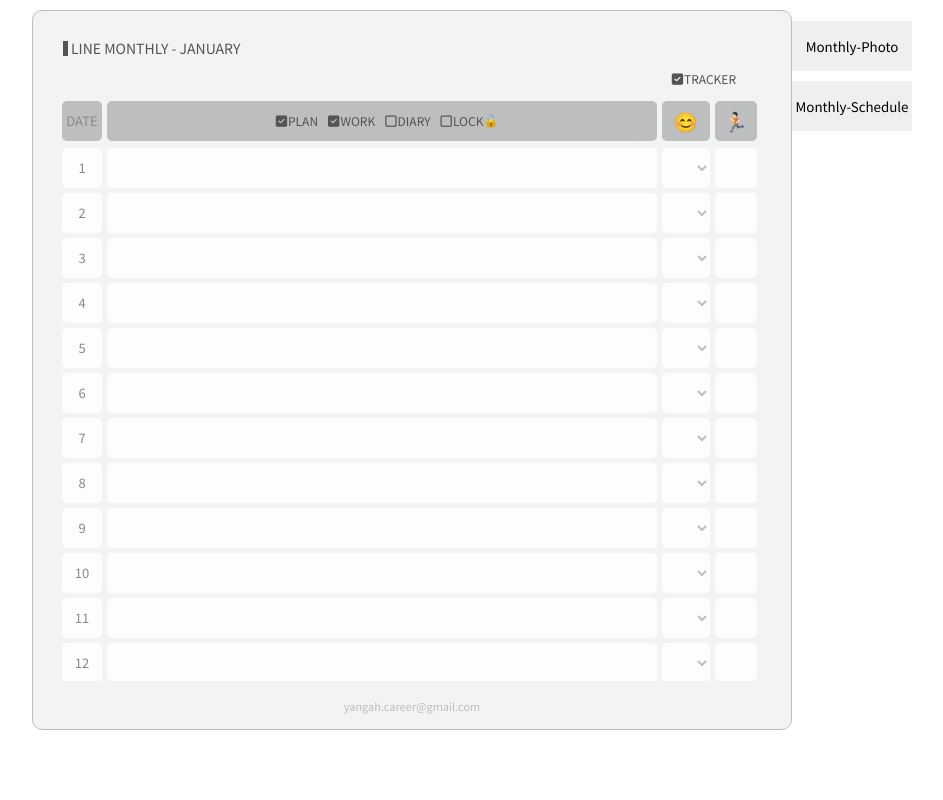
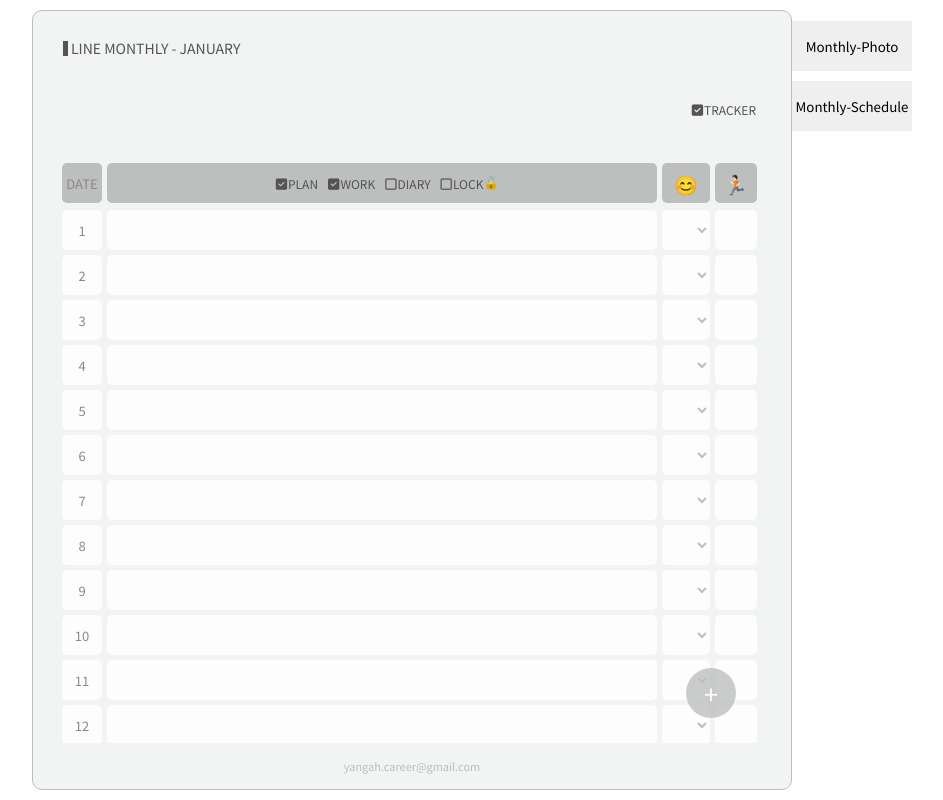
Before and after one commit to Yang-ah/my_first_diary, a React (Create React App) app: page /schedule in a window 1280 px wide. Shown: the whole page, without its empty margins (228-1171 px from the left). Built offline with nearby package versions, Linux system fonts and the light colour scheme.

Commit message:
modified files

```diff
--- a/src/App.tsx
+++ b/src/App.tsx
@@ -1,8 +1,9 @@
 import { Outlet, useNavigate } from "react-router-dom";
 import styled from "styled-components";
 
-const BODY = styled.div`
-  width: 100%;
+const BodyWrap = styled.div`
+  width: 100vw;
+  height: 100vh;
   display: flex;
   flex-direction: column;
 `;
@@ -11,11 +12,11 @@ const Wrap = styled.div`
   display: flex;
   flex-direction: column;
   width: 760px;
-  height: 720px;
+  height: 100%;
   color: ${(props) => props.theme.firstColor};
   background-color: ${(props) => props.theme.fifthColor};
   border: 1px solid ${(props) => props.theme.fourthColor};
-  margin-top: 10px;
+  margin: 10px 0;
   align-self: center;
   justify-content: space-between;
   border-radius: 10px;
@@ -36,6 +37,15 @@ const Btn = styled.button`
   margin-bottom: 10px;
 `;
 
+export const Message = styled.h1`
+  width: 100%;
+  display: flex;
+  justify-content: center;
+  font-size: 11px;
+  font-weight: 400;
+  color: ${(props) => props.theme.fourthColor};
+`;
+
 function App() {
   const navigate = useNavigate();
   const goSchedule = () => {
@@ -46,15 +56,16 @@ function App() {
     navigate("/");
   };
   return (
-    <BODY>
+    <BodyWrap>
       <Wrap>
         <Outlet />
         <BtnWrap>
           <Btn onClick={goHome}>Monthly-Photo</Btn>
           <Btn onClick={goSchedule}>Monthly-Schedule</Btn>
         </BtnWrap>
+        <Message>yangah.career@gmail.com</Message>
       </Wrap>
-    </BODY>
+    </BodyWrap>
   );
 }
 
--- a/src/components/CheckBox.tsx
+++ b/src/components/CheckBox.tsx
@@ -43,7 +43,7 @@ const CheckContainer = styled.div`
 const TrackerContainer = styled(CheckContainer)`
   height: 10px;
   justify-content: flex-end;
-  margin-right: 80px;
+  margin-right: 40px;
 `;
 
 export function Tracker() {
--- a/src/components/Diary.tsx
+++ b/src/components/Diary.tsx
@@ -1,6 +1,6 @@
 import { useRecoilState, useRecoilValue } from "recoil";
 import styled from "styled-components";
-import { onDiaryAtom } from "../atom";
+import { onDiaryAtom, onLockAtom } from "../atom";
 import { useState } from "react";
 
 export const MainBox = styled.input`
@@ -18,6 +18,7 @@ export const MainBox = styled.input`
 `;
 
 function Diary() {
+  const onLock = useRecoilValue(onLockAtom);
   const [mainContent, mainChange] = useState("");
   const onDiary = useRecoilValue(onDiaryAtom);
   const setMain = (e: React.FormEvent<HTMLInputElement>) => {
@@ -28,9 +29,11 @@ function Diary() {
     <div>
       {onDiary ? (
         <MainBox
+          type="text"
           onChange={setMain}
           placeholder="오늘의 한 줄 일기를 써보세요. (최대 56자)"
           value={mainContent ? mainContent : ""}
+          disabled={onLock}
         />
       ) : (
         <MainBox as="div">{mainContent}</MainBox>
--- a/src/components/Emojis.tsx
+++ b/src/components/Emojis.tsx
@@ -1,4 +1,6 @@
+import { useRecoilValue } from "recoil";
 import styled from "styled-components";
+import { onLockAtom } from "../atom";
 import { SideBox } from "../screens/Monthly-Schedule";
 
 const Option = styled.option`
@@ -8,8 +10,10 @@ const Option = styled.option`
 `;
 
 function Emojis() {
+  const onLock = useRecoilValue(onLockAtom);
+
   return (
-    <SideBox as="select">
+    <SideBox as="select" disabled={onLock}>
       <Option value="none"></Option>
       <Option value="happy">🥰</Option>
       <Option value="good">🙂</Option>
--- a/src/components/Exercise.tsx
+++ b/src/components/Exercise.tsx
@@ -1,11 +1,24 @@
 import { useState } from "react";
 import { SideBox } from "./../screens/Monthly-Schedule";
+import { useRecoilValue } from "recoil";
+import { onLockAtom } from "../atom";
+
 function Exercise() {
+  const onLock = useRecoilValue(onLockAtom);
+
   const [done, setDone] = useState("");
   const doneToggle = () => {
     done == "🖤" ? setDone("·") : setDone("🖤");
   };
-  return <SideBox as="input" type="button" onClick={doneToggle} value={done} />;
+  return (
+    <SideBox
+      as="input"
+      disabled={onLock}
+      type="button"
+      onClick={doneToggle}
+      value={done}
+    />
+  );
 }
 
 export default Exercise;
--- a/src/screens/Monthly-Photo.tsx
+++ b/src/screens/Monthly-Photo.tsx
@@ -15,6 +15,7 @@ export const Wrap = styled.div`
   align-self: center;
   justify-content: space-between;
   border-radius: 10px;
+  position: relative;
 `;
 
 export const Header = styled.div`
@@ -31,6 +32,11 @@ export const ThemeIcon = styled.div`
   width: 5px;
   height: 15px;
   background-color: ${(props) => props.theme.secondColor};
+`;
+
+const ImgInput = styled.input`
+  width: 100%;
+  display: none;
 `;
 
 const Section = styled.section`
@@ -51,9 +57,10 @@ const Container = styled.div`
   align-items: center;
 `;
 
-const Arrow = styled.div`
+const Arrow = styled.button`
   font-size: 15px;
   color: ${(props) => props.theme.fourthColor};
+  background-color: inherit;
 `;
 
 const Calendar = styled.div`
@@ -62,7 +69,7 @@ const Calendar = styled.div`
   margin: 15px 5px;
   display: grid;
   grid-template-columns: repeat(7, 1fr);
-  grid-template-rows: 24px 1fr 1fr 1fr 1fr 1fr;
+  grid-template-rows: 24px repeat(5, 1fr);
   grid-gap: 2px;
 `;
 
@@ -76,11 +83,18 @@ const DayDiv = styled.div`
   border-radius: 2px;
 `;
 
-const ThisDateDiv = styled.div`
+interface ThisDateDivProps {
+  imgProp?: string;
+}
+
+const ThisDateDiv = styled.div<ThisDateDivProps>`
   background-color: rgba(255, 255, 255, 0.8);
-  //background-image: url("https://user-images.githubusercontent.com/97151214/211022057-38a93503-9a77-4a47-bfac-2336377683d5.jpg");
-  //background-size: cover;
+  // background: url(${(props) => props.imgProp});
+  background-size: cover;
   border-radius: 2px;
+  display: flex;
+  justify-content: space-between;
+
   p {
     color: ${(props) => props.theme.fourthColor};
     font-weight: 200;
@@ -89,17 +103,31 @@ const ThisDateDiv = styled.div`
   }
 `;
 
+export const AddBtn = styled.button`
+  width: 30px;
+  height: 30px;
+  margin: 10px;
+  border-radius: 50%;
+  display: flex;
+  justify-content: center;
+  align-items: center;
+  background-color: rgba(129, 125, 125, 0.1);
+  color: white;
+  align-self: flex-end;
+  justify-self: flex-end;
+  cursor: pointer;
+`;
+
 const OtherDateDiv = styled(ThisDateDiv)`
   background-color: rgba(255, 255, 255, 0.3);
 `;
 
-export const Message = styled.h1`
-  font-size: 11px;
-  font-weight: 400;
-  color: ${(props) => props.theme.fourthColor};
-`;
+function MonthlyPhoto() {
+  const ImgArr: String[] = [];
+  thisDates.forEach((date) => {
+    ImgArr.push("");
+  });
 
-function MonthlyPhoto() {
   return (
     <Wrap>
       <Header>
@@ -128,17 +156,31 @@ function MonthlyPhoto() {
                 </OtherDateDiv>
               );
             })}
+
             {thisDates.map((date: Date) => {
+              const onChange = (event: React.FormEvent<HTMLInputElement>) => {
+                ImgArr[+event.currentTarget.id - 1] = event.currentTarget.value;
+                console.log(ImgArr);
+              };
               return (
                 <ThisDateDiv
-                  key={`${date.toLocaleString("en-US", {
-                    month: "short",
-                  })}${date.getDate()}`}
+                  as="label"
+                  htmlFor={String(date.getDate())}
+                  key={`${String(date.getDate())}`}
+                  imgProp={`${ImgArr[date.getDate() - 1]}`}
                 >
                   <p>{date.getDate()}</p>
+                  <AddBtn>+</AddBtn>
+                  <ImgInput
+                    id={String(date.getDate())}
+                    type="file"
+                    accept="image"
+                    onChange={onChange}
+                  />
                 </ThisDateDiv>
               );
             })}
+
             {nextDates.map((date: Date) => {
               return (
                 <OtherDateDiv
@@ -155,7 +197,6 @@ function MonthlyPhoto() {
             <i className="fas fa-chevron-right"></i>
           </Arrow>
         </Container>
-        <Message>yangah.career@gmail.com</Message>
       </Section>
     </Wrap>
   );
--- a/src/screens/Monthly-Schedule.tsx
+++ b/src/screens/Monthly-Schedule.tsx
@@ -4,23 +4,40 @@ import { onTrackerAtom } from "./../atom";
 import CheckBox, { Tracker } from "../components/CheckBox";
 import Emojis from "../components/Emojis";
 import { thisDates, thisMonthString } from "../components/Dates";
-import { Message, ThemeIcon, Header, Wrap } from "./Monthly-Photo";
+import { ThemeIcon, Header, Wrap, AddBtn } from "./Monthly-Photo";
 import Diary, { MainBox } from "../components/Diary";
 import Exercise from "../components/Exercise";
 
 const SectionTable = styled.div`
+  margin-bottom: 15px;
   width: 700px;
   height: 580px;
   overflow-y: scroll;
+  position: relative;
+`;
+
+const AddScheduleBtn = styled(AddBtn)`
+  position: absolute;
+  bottom: 30px;
+  right: 30px;
+  z-index: 100;
+  width: 50px;
+  height: 50px;
+  font-size: 25px;
+  background-color: ${(props) => props.theme.fourthColor};
+  opacity: 0.8;
 `;
 
 const TableHeader = styled.div<TrackerProps>`
+  position: sticky;
+  margin-bottom: 15px;
+  width: 100%;
+  top: 0;
   height: 32px;
   display: grid;
   grid-template-columns: ${(props) =>
     props.tracker ? `40px 1fr 100px` : `40px 1fr`};
   grid-gap: 5px;
-  margin-bottom: 15px;
   div:first-child,
   div:nth-child(2),
   div > div {
@@ -89,6 +106,17 @@ interface TrackerProps {
   tracker: boolean;
 }
 
+const AppPage = styled.div`
+  position: absolute;
+  width: 80%;
+  height: 500px;
+  background-color: white;
+  z-index: 99;
+  left: 40px;
+  top: 40px;
+  display: none;
+`;
+
 // main
 
 function MonthlySchedule() {
@@ -96,13 +124,20 @@ function MonthlySchedule() {
 
   return (
     <Wrap style={{ alignItems: "center" }}>
+      <AddScheduleBtn>+</AddScheduleBtn>
+      <AppPage>
+        <div>카테고리 선택</div>
+        <div>제목</div>
+        <div>시간</div>
+        <div>장소</div>
+        <div>중요도5단계를 range로</div>
+      </AppPage>
       <LineHeader>
         <ThemeIcon />
         <p>{`LINE MONTHLY - ${thisMonthString}`}</p>
       </LineHeader>
       <Tracker />
 
-      <section>
       <SectionTable>
         <TableHeader tracker={onTracker ? true : false}>
           <DateBox>DATE</DateBox>
@@ -130,8 +165,6 @@ function MonthlySchedule() {
           </SectionLine>
         ))}
       </SectionTable>
-      </section>
-      <Message>yangah.career@gmail.com</Message>
     </Wrap>
   );
 }
```
Lines whose indentation alone changed are shown as unchanged.
